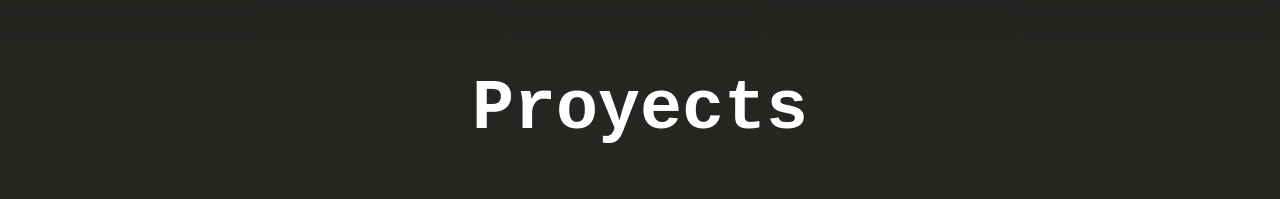
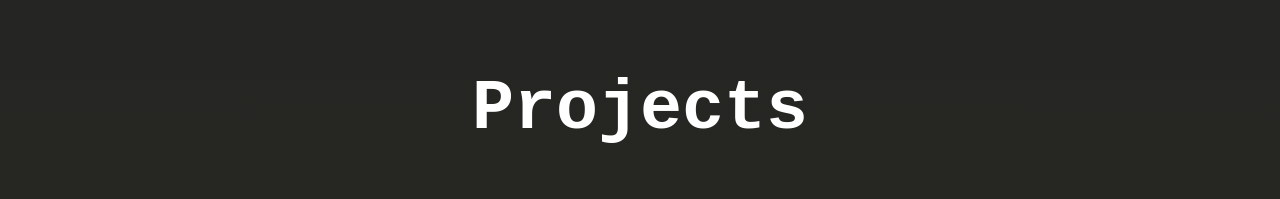
Before and after one commit to Celinesco/celinesco-page, a React (Create React App) app: page /projects in a window 1280 px wide. Shown: the part 290-489 px from the top of the page. Built offline with nearby package versions, Linux system fonts and the light colour scheme.

Commit message:
error de tipeo en datos_proyectos

```diff
--- a/src/components/datos_proyectos.js
+++ b/src/components/datos_proyectos.js
@@ -287,7 +287,7 @@ export const htmlTitles = {
     },
     en: {
         intro: 'Front-end Developer',
-        title_projects: 'Proyects',
+        title_projects: 'Projects',
         title_skills: 'Skills',
         title_about: 'About me',
 
```
